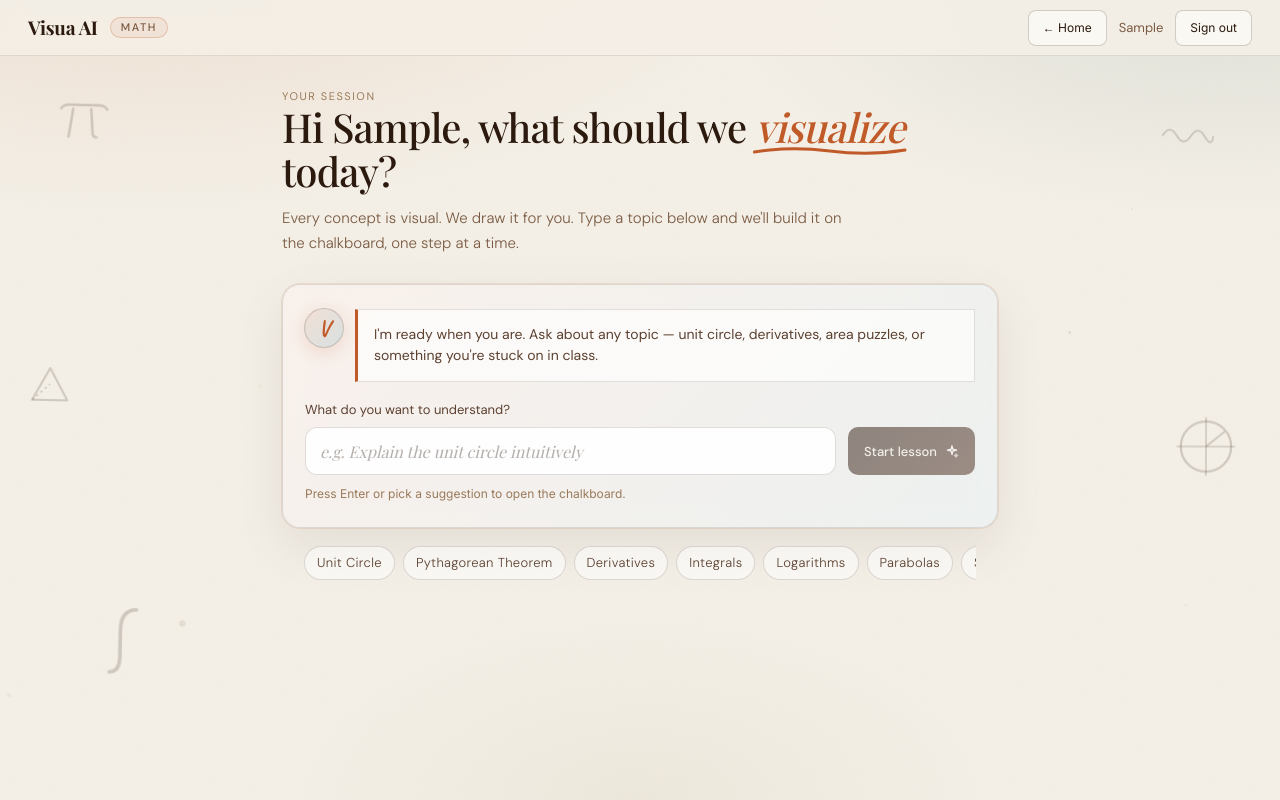
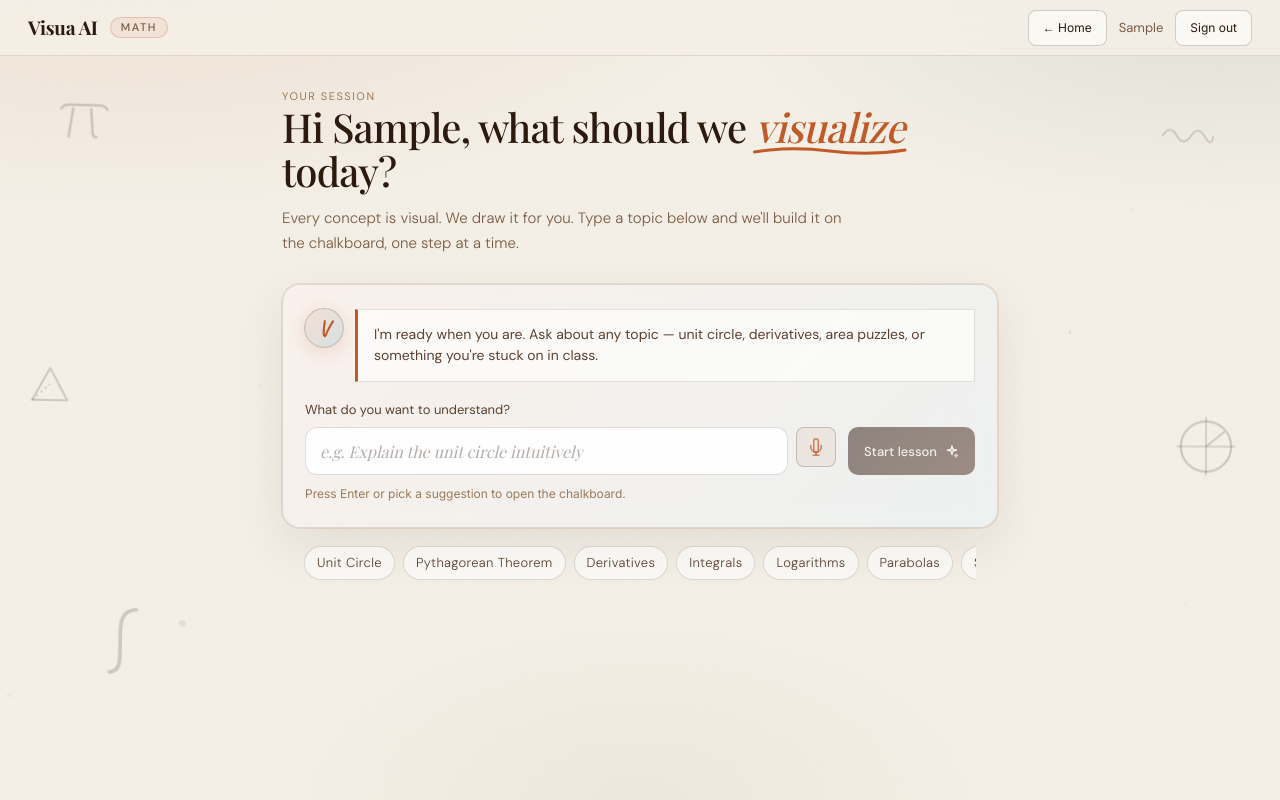
Before and after one commit to Aniket-Kumarr/vision, a Next.js app: page /chat in a window 1280 px wide. Built offline with nearby package versions, Linux system fonts and the light colour scheme; sample sign-in values are in the browser's storage; a web font is replaced by a local one.

Commit message:
feat: voice input via Web Speech API on chat page

```diff
--- a/src/app/chat/page.tsx
+++ b/src/app/chat/page.tsx
@@ -7,6 +7,7 @@ import { motion } from 'framer-motion';
 import ChalkParticles from '@/components/ChalkParticles';
 import PhysicsDoodles from '@/components/PhysicsDoodles';
 import SuggestionChips from '@/components/SuggestionChips';
+import VoiceInputButton from '@/components/VoiceInputButton';
 import {
   VISUA_AI_CONCEPT_KEY,
   VISUA_AI_SUBJECT_KEY,
@@ -544,6 +545,7 @@ function ChatPageInner() {
           ) : null}
 
           <form onSubmit={onSubmit} className="prompt-form">
+            <div className="prompt-form-input-wrapper">
               <input
                 type="text"
                 value={concept}
@@ -557,6 +559,11 @@ function ChatPageInner() {
                 className="prompt-input"
                 aria-label="Concept input"
               />
+              <VoiceInputButton
+                onTranscript={(text) => setConcept(text)}
+                disabled={isTransitioning}
+              />
+            </div>
             <motion.button
               type="submit"
               disabled={isTransitioning || !concept.trim()}
--- /dev/null
+++ b/src/components/VoiceInputButton.tsx
@@ -0,0 +1,179 @@
+'use client';
+
+import { useEffect, useRef, useState } from 'react';
+
+type SpeechRecognitionEvent = {
+  resultIndex: number;
+  results: {
+    [i: number]: {
+      [j: number]: { transcript: string };
+      isFinal: boolean;
+    };
+    length: number;
+  };
+};
+
+type SpeechRecognitionInstance = {
+  start(): void;
+  stop(): void;
+  abort(): void;
+  continuous: boolean;
+  interimResults: boolean;
+  lang: string;
+  onresult: ((e: SpeechRecognitionEvent) => void) | null;
+  onerror: ((e: { error: string }) => void) | null;
+  onend: (() => void) | null;
+};
+
+interface VoiceInputButtonProps {
+  onTranscript: (text: string) => void;
+  onInterim?: (text: string) => void;
+  disabled?: boolean;
+  className?: string;
+}
+
+export default function VoiceInputButton({
+  onTranscript,
+  onInterim,
+  disabled = false,
+  className = '',
+}: VoiceInputButtonProps) {
+  const recognitionRef = useRef<SpeechRecognitionInstance | null>(null);
+  const [isListening, setIsListening] = useState(false);
+  const [interimText, setInterimText] = useState('');
+  const [error, setError] = useState<string | null>(null);
+  const [isSupported, setIsSupported] = useState(true);
+  const [hasPermission, setHasPermission] = useState(true);
+
+  // Initialize SpeechRecognition on mount
+  useEffect(() => {
+    // eslint-disable-next-line @typescript-eslint/no-explicit-any
+    const SpeechRecognitionAPI = (window as any).SpeechRecognition || (window as any).webkitSpeechRecognition;
+
+    if (!SpeechRecognitionAPI) {
+      setIsSupported(false);
+      return;
+    }
+
+    const recognition = new SpeechRecognitionAPI();
+    recognition.continuous = false;
+    recognition.interimResults = true;
+    recognition.lang = 'en-US';
+
+    recognition.onresult = (event: SpeechRecognitionEvent) => {
+      let interim = '';
+      let final = '';
+
+      for (let i = event.resultIndex; i < event.results.length; i++) {
+        const transcript = event.results[i][0].transcript;
+        if (event.results[i].isFinal) {
+          final += transcript + ' ';
+        } else {
+          interim += transcript;
+        }
+      }
+
+      if (interim) {
+        setInterimText(interim);
+        onInterim?.(interim);
+      }
+
+      if (final) {
+        onTranscript(final.trim());
+        setInterimText('');
+      }
+    };
+
+    recognition.onerror = (event: { error: string }) => {
+      if (event.error === 'not-allowed') {
+        setHasPermission(false);
+        setError('Mic access blocked');
+      } else if (event.error === 'no-speech') {
+        setError(null);
+        setIsListening(false);
+      } else {
+        setError(event.error);
+      }
+    };
+
+    recognition.onend = () => {
+      setIsListening(false);
+      setInterimText('');
+    };
+
+    recognitionRef.current = recognition;
+  }, [onTranscript, onInterim]);
+
+  const toggleListening = () => {
+    if (!recognitionRef.current || !isSupported) return;
+
+    if (isListening) {
+      recognitionRef.current.stop();
+      setIsListening(false);
+      setInterimText('');
+    } else {
+      setError(null);
+      setHasPermission(true);
+      setInterimText('');
+      recognitionRef.current.start();
+      setIsListening(true);
+    }
+  };
+
+  const buttonTitle = !isSupported
+    ? 'Voice input requires Chrome, Safari, or Edge'
+    : !hasPermission
+      ? 'Mic access blocked'
+      : isListening
+        ? 'Listening... Click to stop'
+        : 'Click to dictate your concept';
+
+  return (
+    <div className="voice-input-wrapper" title={buttonTitle}>
+      <button
+        type="button"
+        onClick={toggleListening}
+        disabled={disabled || !isSupported || !hasPermission}
+        className={`voice-input-btn ${isListening ? 'listening' : ''} ${className}`}
+        aria-label={buttonTitle}
+        aria-pressed={isListening}
+      >
+        {isListening && <span className="voice-input-pulse" aria-hidden />}
+        <svg
+          className="voice-input-icon"
+          viewBox="0 0 24 24"
+          fill="none"
+          stroke="currentColor"
+          strokeWidth="2"
+          strokeLinecap="round"
+          strokeLinejoin="round"
+          aria-hidden
+        >
+          <path d="M12 1a3 3 0 0 0-3 3v12a3 3 0 0 0 6 0V4a3 3 0 0 0-3-3z" />
+          <path d="M19 10v2a7 7 0 0 1-14 0v-2" />
+          <line x1="12" y1="19" x2="12" y2="23" />
+          <line x1="8" y1="23" x2="16" y2="23" />
+        </svg>
+      </button>
+
+      {isListening && (
+        <div className="voice-input-label" aria-live="polite">
+          <span className="voice-input-label-dot" aria-hidden />
+          Listening…
+          {interimText && (
+            <span className="voice-input-interim">
+              {' '}
+              <em>{interimText}</em>
+            </span>
+          )}
+        </div>
+      )}
+
+      {error && !isListening && (
+        <div className="voice-input-error" role="alert">
+          {error}
+        </div>
+      )}
+    </div>
+  );
+}
--- a/src/styles/globals.css
+++ b/src/styles/globals.css
@@ -955,6 +955,17 @@ canvas {
 
 .chat-session-page .prompt-form {
   gap: 12px;
+}
+
+.chat-session-page .prompt-form-input-wrapper {
+  display: flex;
+  align-items: flex-start;
+  gap: 8px;
+  flex: 1;
+}
+
+.chat-session-page .prompt-form-input-wrapper .prompt-input {
+  flex: 1;
 }
 
 .chat-session-page .prompt-input {
@@ -1506,6 +1517,164 @@ canvas {
 }
 
 /* ============================================================
+   Voice input button (Web Speech API dictation).
+   ============================================================ */
+.voice-input-wrapper {
+  position: relative;
+  display: inline-flex;
+  align-items: center;
+  gap: 8px;
+}
+
+.voice-input-btn {
+  display: grid;
+  place-items: center;
+  position: relative;
+  width: 40px;
+  height: 40px;
+  border-radius: 8px;
+  border: 1.5px solid rgba(44, 26, 14, 0.2);
+  background: rgba(192, 90, 40, 0.08);
+  color: rgba(192, 90, 40, 0.72);
+  cursor: pointer;
+  transition: all 0.18s ease;
+  flex-shrink: 0;
+}
+
+.voice-input-btn:hover:not(:disabled) {
+  background: rgba(192, 90, 40, 0.14);
+  border-color: rgba(192, 90, 40, 0.35);
+  color: rgba(192, 90, 40, 0.92);
+}
+
+.voice-input-btn:active:not(:disabled) {
+  transform: scale(0.94);
+}
+
+.voice-input-btn:disabled {
+  opacity: 0.4;
+  cursor: not-allowed;
+}
+
+.voice-input-btn:focus-visible {
+  outline: 2px solid rgba(192, 90, 40, 0.6);
+  outline-offset: 2px;
+}
+
+.voice-input-icon {
+  width: 18px;
+  height: 18px;
+  flex-shrink: 0;
+}
+
+.voice-input-btn.listening {
+  background: rgba(192, 90, 40, 0.2);
+  border-color: rgba(192, 90, 40, 0.55);
+  color: rgba(192, 90, 40, 0.95);
+  box-shadow: 0 0 12px rgba(192, 90, 40, 0.25);
+}
+
+.voice-input-pulse {
+  position: absolute;
+  top: 50%;
+  left: 50%;
+  width: 8px;
+  height: 8px;
+  border-radius: 50%;
+  background: rgba(192, 90, 40, 0.8);
+  transform: translate(-50%, -50%);
+  animation: voice-pulse 1.4s ease-in-out infinite;
+}
+
+@keyframes voice-pulse {
+  0%, 100% {
+    transform: translate(-50%, -50%) scale(0.8);
+    opacity: 0.8;
+  }
+  50% {
+    transform: translate(-50%, -50%) scale(1);
+    opacity: 0.5;
+  }
+}
+
+.voice-input-label {
+  position: absolute;
+  bottom: 100%;
+  left: 50%;
+  transform: translateX(-50%);
+  margin-bottom: 8px;
+  padding: 6px 10px;
+  background: rgba(44, 26, 14, 0.92);
+  color: #f5f0e8;
+  border-radius: 6px;
+  font-family: 'Inter', sans-serif;
+  font-size: 12px;
+  white-space: nowrap;
+  display: flex;
+  align-items: center;
+  gap: 6px;
+  border: 1px solid rgba(192, 90, 40, 0.35);
+  box-shadow: 0 4px 12px rgba(0, 0, 0, 0.3);
+  animation: label-float-in 0.2s ease-out;
+}
+
+@keyframes label-float-in {
+  from {
+    opacity: 0;
+    transform: translateX(-50%) translateY(4px);
+  }
+  to {
+    opacity: 1;
+    transform: translateX(-50%) translateY(0);
+  }
+}
+
+.voice-input-label-dot {
+  display: inline-block;
+  width: 6px;
+  height: 6px;
+  border-radius: 50%;
+  background: #c05a28;
+  animation: voice-pulse-dot 1.2s ease-in-out infinite;
+}
+
+@keyframes voice-pulse-dot {
+  0%, 100% {
+    opacity: 1;
+  }
+  50% {
+    opacity: 0.3;
+  }
+}
+
+.voice-input-interim {
+  color: rgba(245, 240, 232, 0.7);
+  font-style: italic;
+  max-width: 200px;
+  overflow: hidden;
+  text-overflow: ellipsis;
+  white-space: nowrap;
+}
+
+.voice-input-error {
+  position: absolute;
+  bottom: 100%;
+  left: 50%;
+  transform: translateX(-50%);
+  margin-bottom: 8px;
+  padding: 6px 10px;
+  background: rgba(192, 90, 40, 0.92);
+  color: #f5f0e8;
+  border-radius: 6px;
+  font-family: 'Inter', sans-serif;
+  font-size: 12px;
+  white-space: nowrap;
+  border: 1px solid rgba(192, 90, 40, 0.6);
+  box-shadow: 0 4px 12px rgba(0, 0, 0, 0.3);
+  animation: label-float-in 0.2s ease-out;
+}
+
+/* ============================================================
    Chat page: lesson history (recent past lessons, replay-able).
    ============================================================ */
 .lesson-history {
```
Lines whose indentation alone changed are shown as unchanged.
